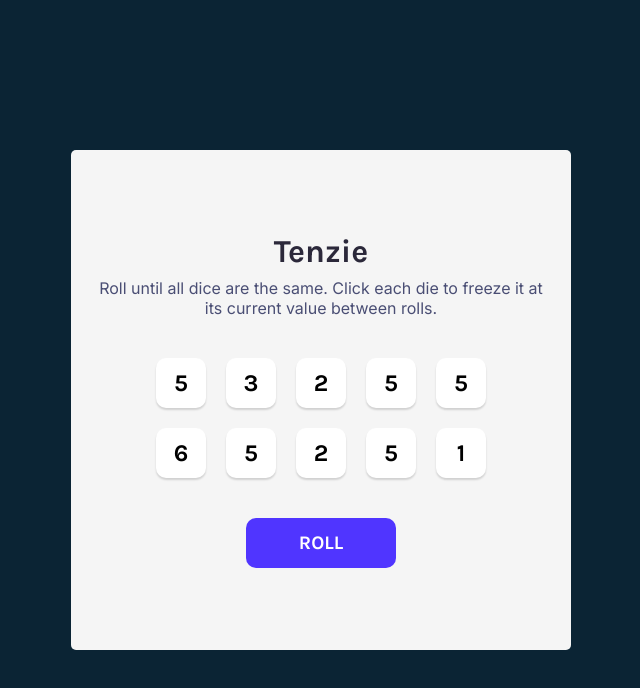
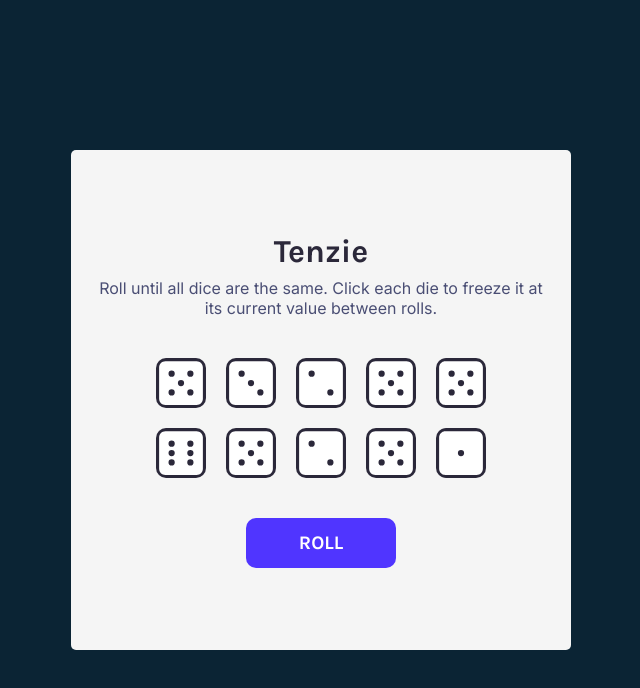
Before and after one commit to DuckStati22/React__Tenzi-Game, a React (Create React App) app: page / in a window 1280 px wide. Shown: the top 688 px of the page, without its empty margins (319-959 px from the left). Built offline with nearby package versions, Linux system fonts and the light colour scheme.

Commit message:
Change dice style, replace numbers with dots.
1) Integrate Font Awesome library.
2) Refactor <Die /> component.
3) Edit the style.css.

```diff
--- a/package.json
+++ b/package.json
@@ -4,6 +4,9 @@
   "homepage": "https://duckstati22.github.io/React__Tenzi-Game/",
   "private": true,
   "dependencies": {
+    "@fortawesome/fontawesome-svg-core": "^6.1.0",
+    "@fortawesome/free-solid-svg-icons": "^6.1.0",
+    "@fortawesome/react-fontawesome": "^0.1.18",
     "@testing-library/jest-dom": "^5.16.2",
     "@testing-library/react": "^12.1.4",
     "@testing-library/user-event": "^13.5.0",
--- a/src/components/Die.jsx
+++ b/src/components/Die.jsx
@@ -1,18 +1,42 @@
-import React from 'react'
+import React from 'react';
+import { FontAwesomeIcon } from '@fortawesome/react-fontawesome';
+import { faDiceOne } from '@fortawesome/free-solid-svg-icons';
+import { faDiceTwo } from '@fortawesome/free-solid-svg-icons';
+import { faDiceThree } from '@fortawesome/free-solid-svg-icons';
+import { faDiceFour } from '@fortawesome/free-solid-svg-icons';
+import { faDiceFive } from '@fortawesome/free-solid-svg-icons';
+import { faDiceSix } from '@fortawesome/free-solid-svg-icons';
+
 
 function Die(props) {
   const styles = {
-    backgroundColor: props.isHeld ? "#59E391" : "white",
+    color: props.isHeld ? "#59E391" : "",
+  }
+
+  function numToFaDice(number) {
+    switch (number) {
+      case 1:
+        return faDiceOne
+      case 2:
+        return faDiceTwo
+      case 3:
+        return faDiceThree
+      case 4:
+        return faDiceFour
+      case 5:
+        return faDiceFive
+      case 6:
+        return faDiceSix
+    }
   }
 
   return (
-    <div
-      className="die"
-      style={styles}
-      onClick={props.holdDie}
-    >
-      <h2 className="die__number">{props.value}</h2>
-    </div>
+      <FontAwesomeIcon
+        className="die"
+        style={styles}
+        icon={numToFaDice(props.value)}
+        onClick={props.holdDie}
+      />
   )
 }
 
--- a/src/style.css
+++ b/src/style.css
@@ -57,17 +57,9 @@ main {
   width: 50px;
   height: 50px;
   border-radius: 10px;
-  box-shadow: 0px 2px 2px rgba(0, 0, 0, 0.15);
-  display: flex;
-  align-items: center;
-  justify-content: center;
+  background-color: #2B283A;
+  color: #FFF;
   cursor: pointer;
-}
-.die__number {
-  font-size: 1.5rem;
-}
-.helded-dice {
-  background-color: #59E391;
 }
 
 .btn {
```
Also changed, not shown: 1 other file (tests, documents, lock files or other folders).
